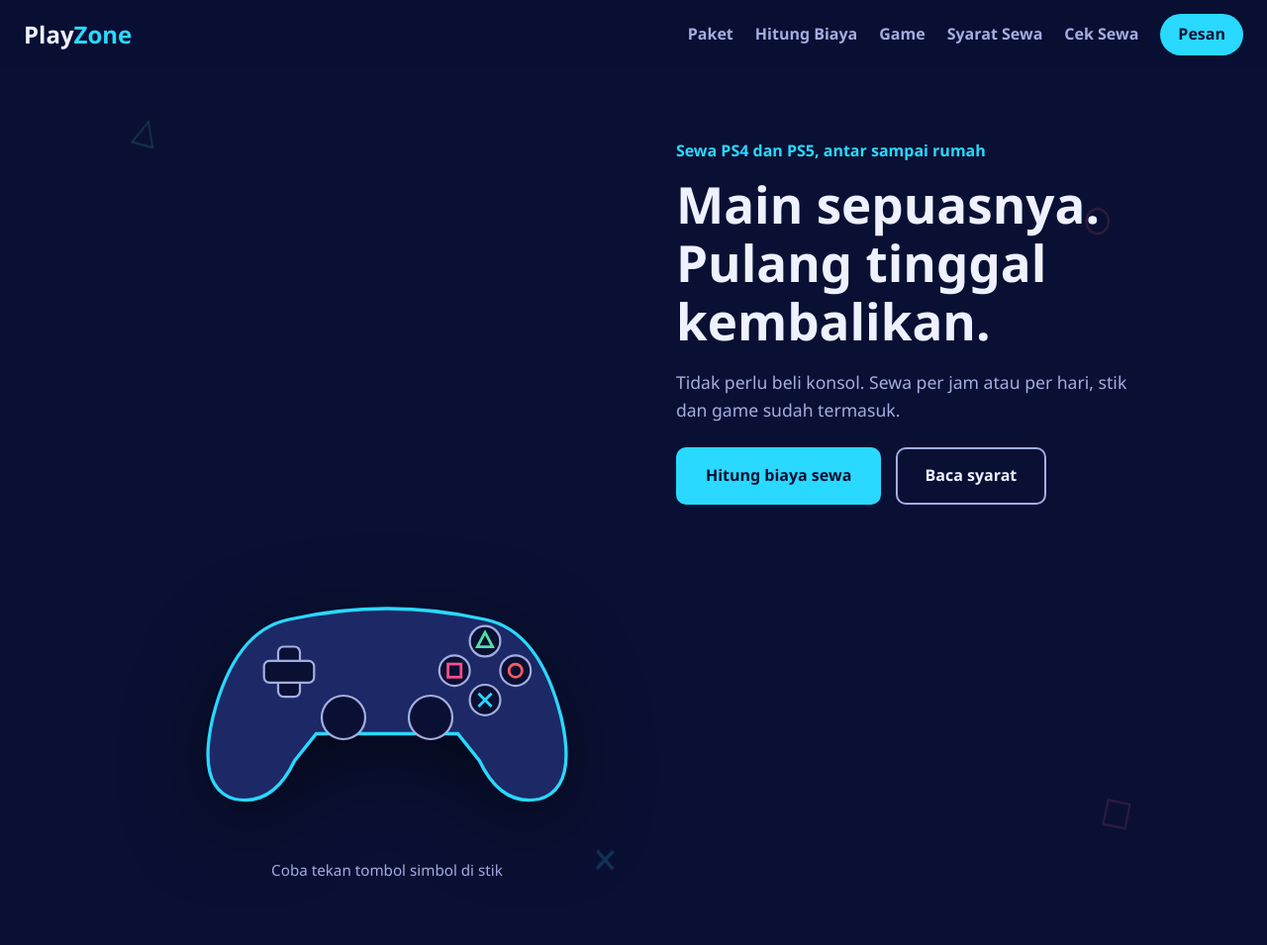
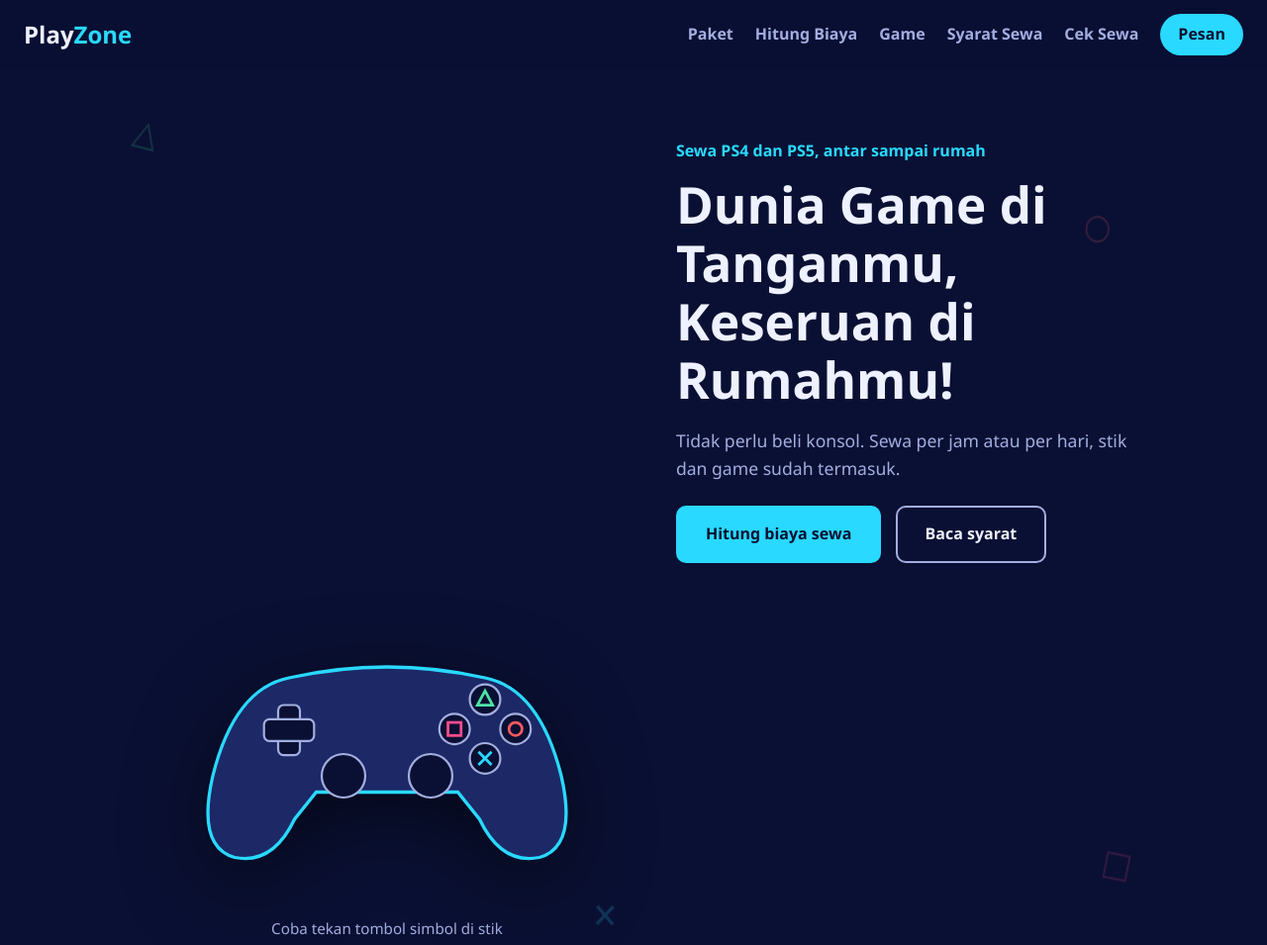
Before and after one commit to galuhtedjakusumahskl-bit/PlayZone, a plain HTML site: page index.html in a window 1280 px wide. Shown: the top 955 px of the page at 99% size. Drawn offline with Linux system fonts and the light colour scheme.

Commit message:
Modify hero section text and HTML structure
Updated the hero section text and adjusted the HTML structure.

```diff
--- a/index.html
+++ b/index.html
@@ -27,7 +27,7 @@
     <div class="melayang" aria-hidden="true"><span>&#9651;</span><span>&#9675;</span><span>&#10005;</span><span>&#9633;</span></div>
     <div class="hero-text">
       <p class="kecil">Sewa PS4 dan PS5, antar sampai rumah</p>
-      <h1>Main sepuasnya. Pulang tinggal kembalikan.</h1>
+      <h1>Dunia Game di Tanganmu, Keseruan di Rumahmu!</h1>
       <p class="lead">Tidak perlu beli konsol. Sewa per jam atau per hari, stik dan game sudah termasuk.</p>
       <a class="btn" href="#hitung">Hitung biaya sewa</a>
       <a class="btn btn-garis" href="#syarat">Baca syarat</a>
```
